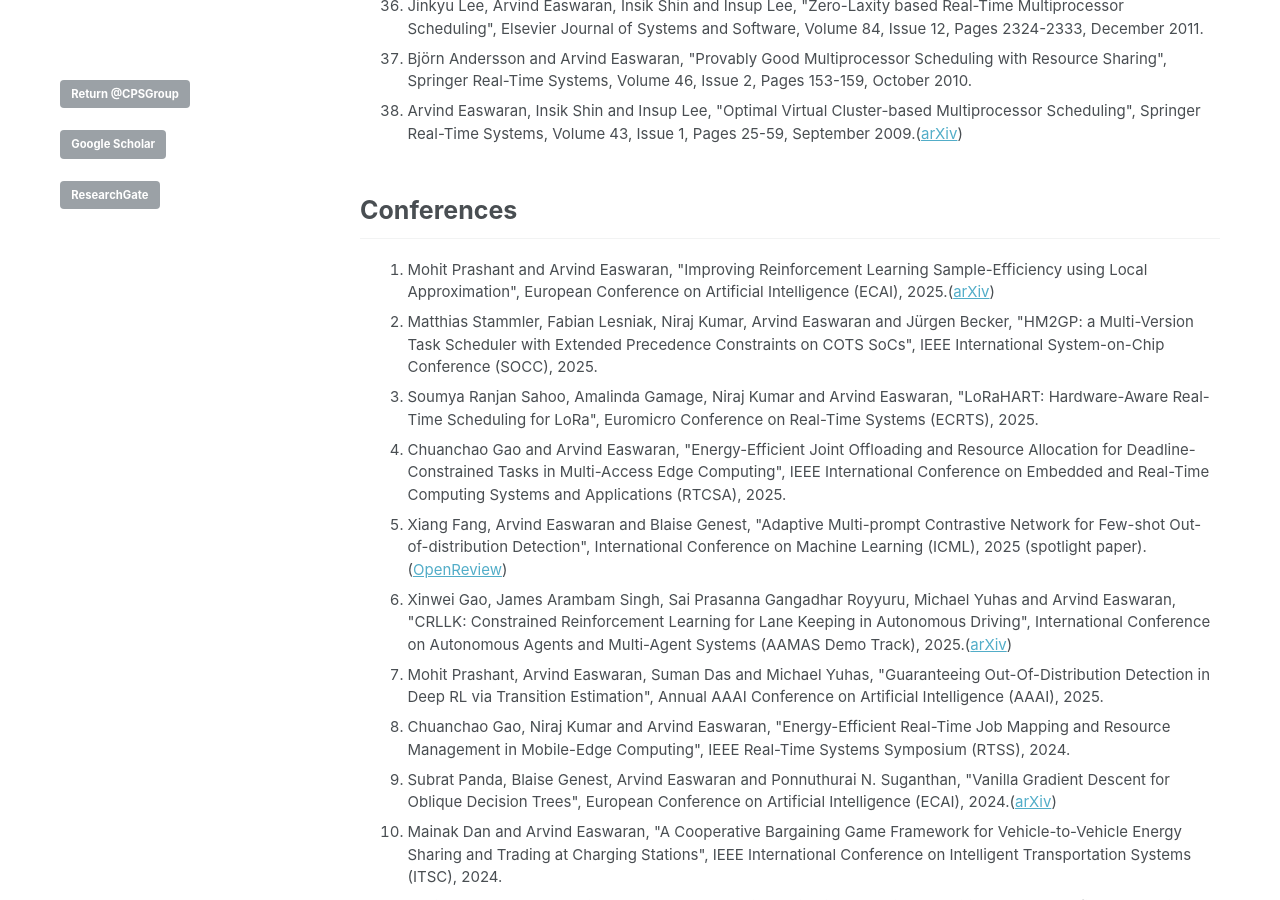
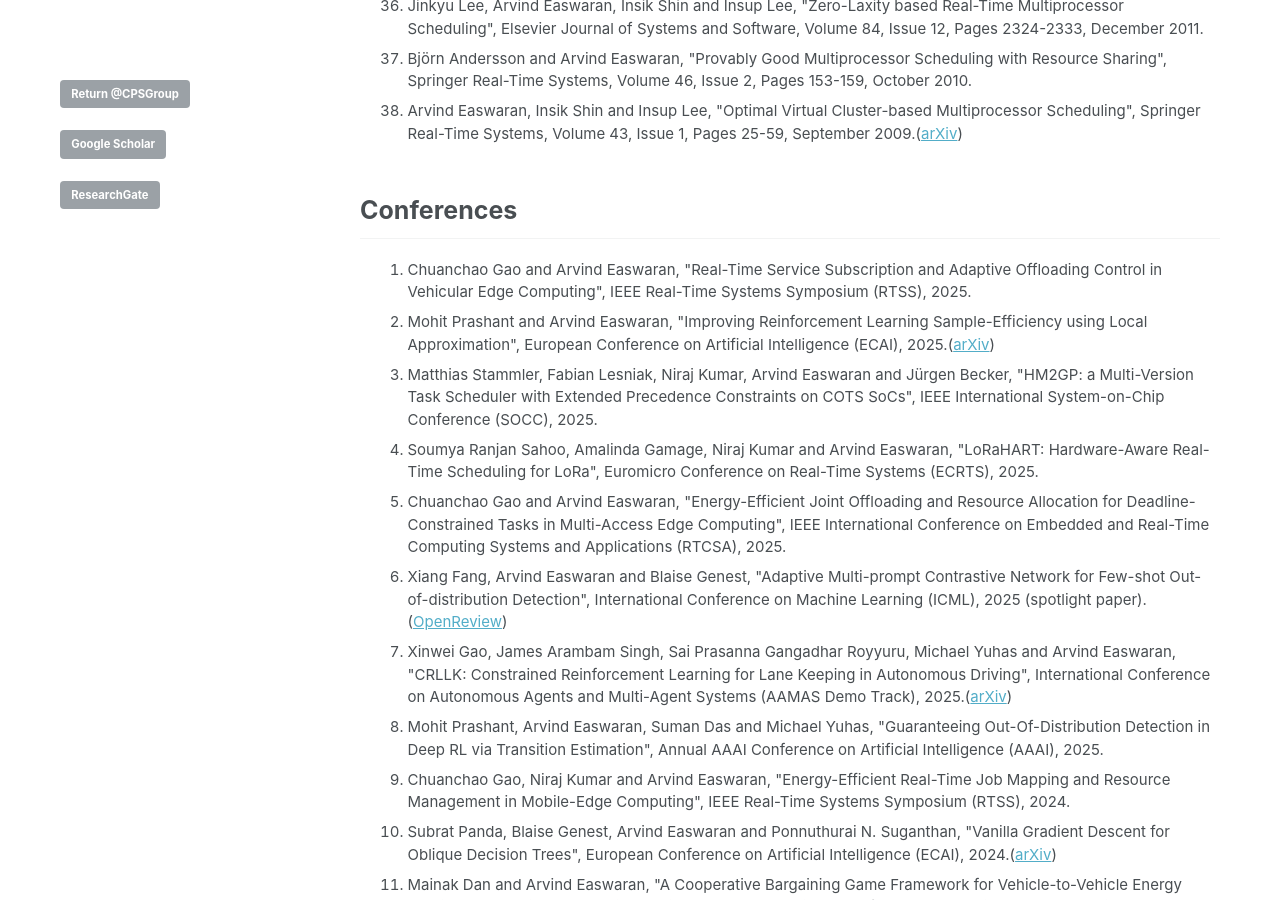
Before and after one commit to CPS-research-group/CPS-research-group.github.io, a Jekyll site: the page built from _pages/research_profile.md, in a window 1280 px wide and 900 px high, scrolled down 2626 px. Built offline with Jekyll 4.4.1, drawn with Linux system fonts in a browser that asks for light colours.

Commit message:
Updates.

```diff
--- a/_pages/research_profile.md
+++ b/_pages/research_profile.md
@@ -65,6 +65,7 @@ a.a:active {color:#0000FF; text-decoration:none;}
 
 ## Conferences
    <ol>
+   			<li class="a">Chuanchao Gao and Arvind Easwaran, "Real-Time Service Subscription and Adaptive Offloading Control in Vehicular Edge Computing", IEEE Real-Time Systems Symposium (RTSS), 2025.</li>
    			<li class="a">Mohit Prashant and Arvind Easwaran, "Improving Reinforcement Learning Sample-Efficiency using Local Approximation", European Conference on Artificial Intelligence (ECAI), 2025.(<a href="https://arxiv.org/pdf/2507.12383">arXiv</a>)</li>
    			<li class="a">Matthias Stammler, Fabian Lesniak, Niraj Kumar, Arvind Easwaran and J&uuml;rgen Becker, "HM2GP: a Multi-Version Task Scheduler with Extended Precedence Constraints on COTS SoCs", IEEE International System-on-Chip Conference (SOCC), 2025.</li>
    			<li class="a">Soumya Ranjan Sahoo, Amalinda Gamage, Niraj Kumar and Arvind Easwaran, "LoRaHART: Hardware-Aware Real-Time Scheduling for LoRa", Euromicro Conference on Real-Time Systems (ECRTS), 2025.</li>
```
